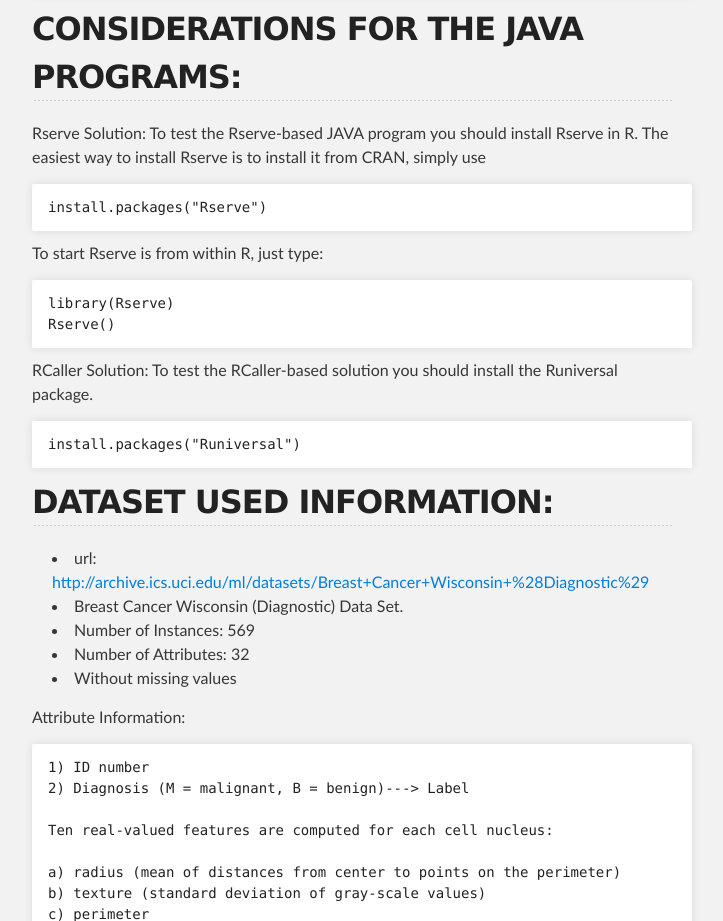
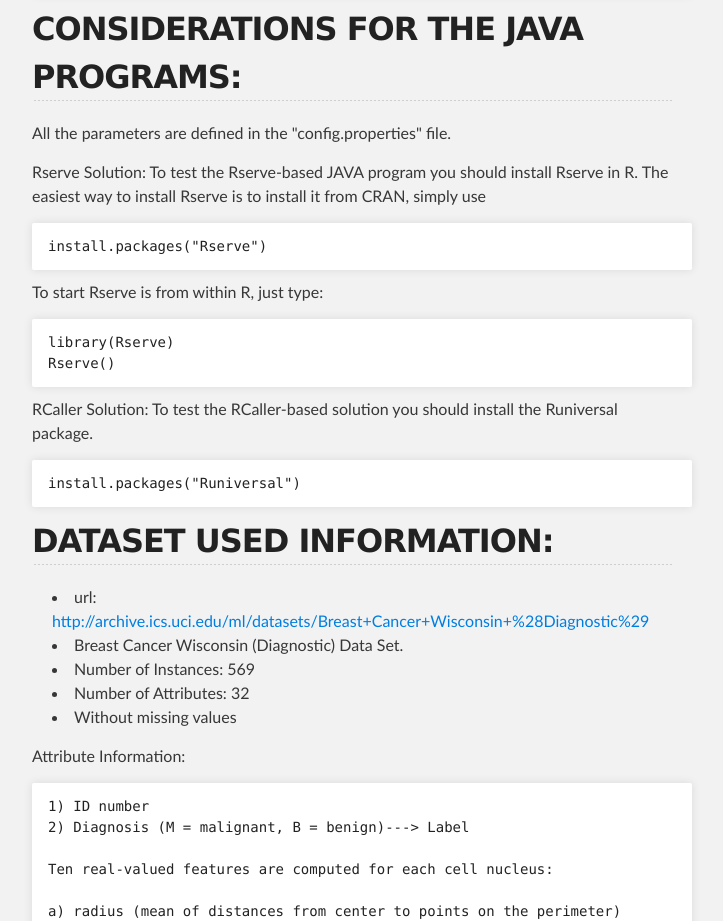
Before and after one commit to fgomezvela/UniversalDXTask, a plain HTML site: page index.html in a window 1280 px wide. Shown: the part 1100-2021 px from the top of the page, without its empty margins (288-1011 px from the left). Drawn offline with Linux system fonts and the light colour scheme.

```diff
--- a/index.html
+++ b/index.html
@@ -62,6 +62,8 @@ An advantage of the naive Bayes classifier is that it requires a small amount of
 
 <h2>
 <a name="considerations-for-the-java-programs" class="anchor" href="#considerations-for-the-java-programs"><span class="octicon octicon-link"></span></a>CONSIDERATIONS FOR THE JAVA PROGRAMS:</h2>
+
+<p>All the parameters are defined in the "config.properties" file.</p>
 
 <p>Rserve Solution:
     To test the Rserve-based JAVA program you should install Rserve in R. The easiest way to install Rserve is to install it from CRAN, simply use</p>
```
Also changed, not shown: params.json (+1 -1 lines).
